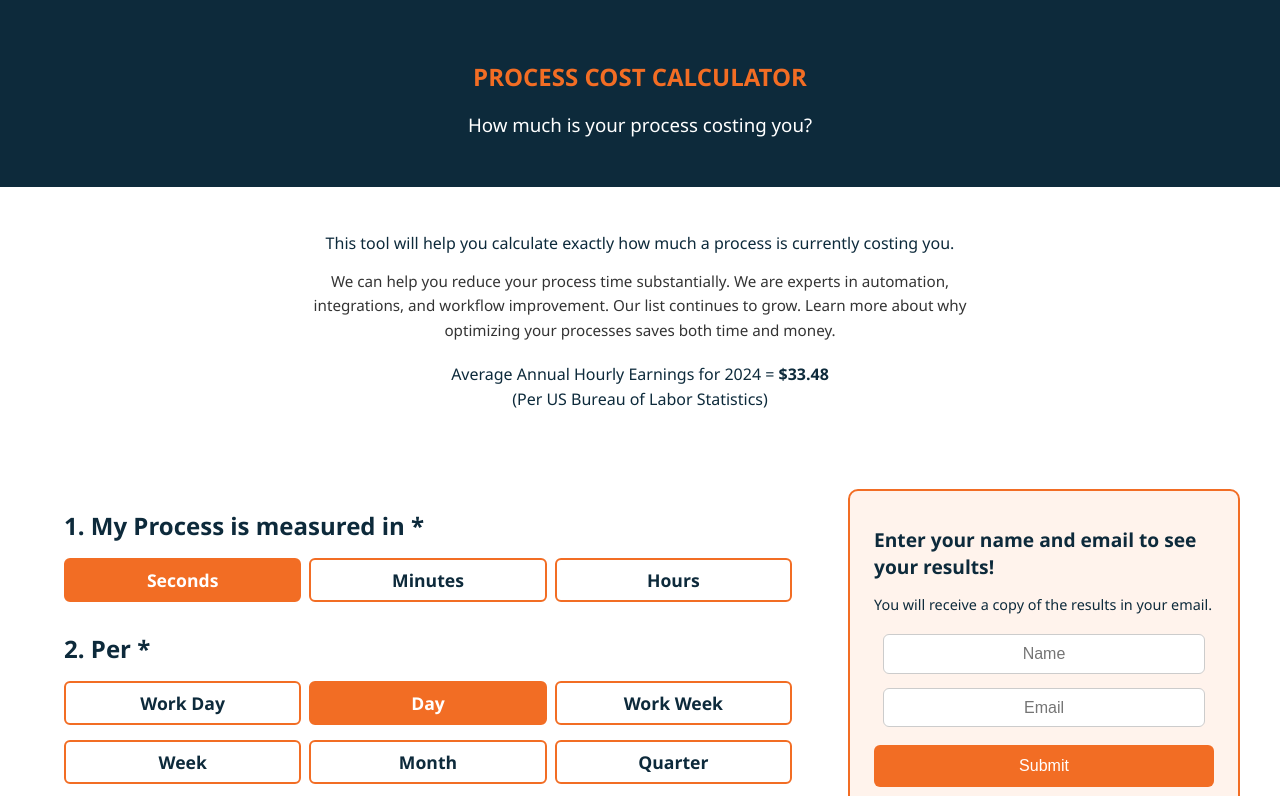
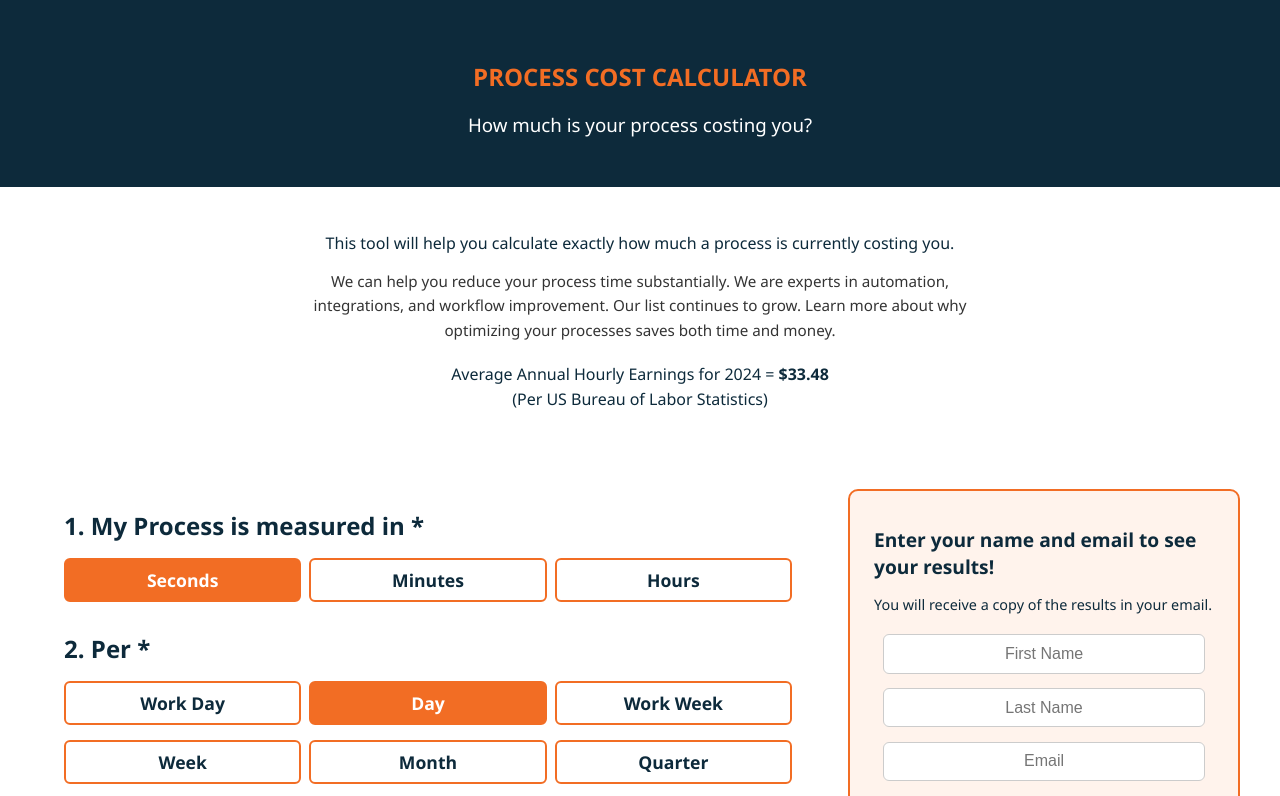
Before and after one commit to austin-epicit/ProcessCalculatorPage, a React (Vite) app: page / in a window 1280 px wide. Shown: the top 796 px of the page. Built offline with nearby package versions, Linux system fonts and the light colour scheme.

Commit message:
Split name input

```diff
--- a/api/send-leads.ts
+++ b/api/send-leads.ts
@@ -5,10 +5,10 @@ export default async function handler(req: VercelRequest, res: VercelResponse) {
     return res.status(405).json({ error: 'Method Not Allowed' });
   }
 
-  const { name, email, totalCost, totalTime, source } = req.body;
+  const { first, last, email, totalCost, totalTime, source } = req.body;
 
   // Validate input
-  if (!name || !email) {
+  if (!first || !last || !email) {
     return res.status(400).json({ error: 'Missing name or email' });
   }
   if (!totalCost || !totalTime) {
@@ -20,7 +20,7 @@ export default async function handler(req: VercelRequest, res: VercelResponse) {
     const zapierResponse = await fetch(process.env.ZAPIER_WEBHOOK_URL as string, {
       method: 'POST',
       headers: { 'Content-Type': 'application/json' },
-      body: JSON.stringify({ name, email, totalCost, totalTime, source })
+      body: JSON.stringify({ first, last, email, totalCost, totalTime, source })
     });
 
     if (!zapierResponse.ok) {
--- a/src/App.tsx
+++ b/src/App.tsx
@@ -10,7 +10,8 @@ export default function ProcessCostCalculator() {
   const [processTime, setProcessTime] = useState(45);
   const [processCount, setProcessCount] = useState(50);
   const [wage, setWage] = useState(33.48);
-  const [name, setName] = useState('');
+  const [first, setFirst] = useState('');
+  const [last, setLast] = useState('');
   const [email, setEmail] = useState('');
   const [submitted, setSubmitted] = useState(false);
   const [totalCost, setTotalCost] = useState<number | null>(null);
@@ -69,15 +70,12 @@ export default function ProcessCostCalculator() {
     }
   }, []);
 
-
-
-
-
   const handleSubmit = async (e: React.FormEvent) => {
     e.preventDefault();
 
     const payload = {
-      name,
+      first,
+      last,
       email,
       totalCost: totalCost ? Math.round(totalCost).toLocaleString() : 0,
       totalTime: totalTime ? Math.round(totalTime).toLocaleString() : 0,
@@ -217,9 +215,16 @@ export default function ProcessCostCalculator() {
             <form onSubmit={handleSubmit}>
               <input
                 type="text"
-                placeholder="Name"
-                value={name}
-                onChange={(e) => setName(e.target.value)}
+                placeholder="First Name"
+                value={first}
+                onChange={(e) => setFirst(e.target.value)}
+                required
+              />
+              <input
+                type="text"
+                placeholder="Last Name"
+                value={last}
+                onChange={(e) => setLast(e.target.value)}
                 required
               />
               <input
```
